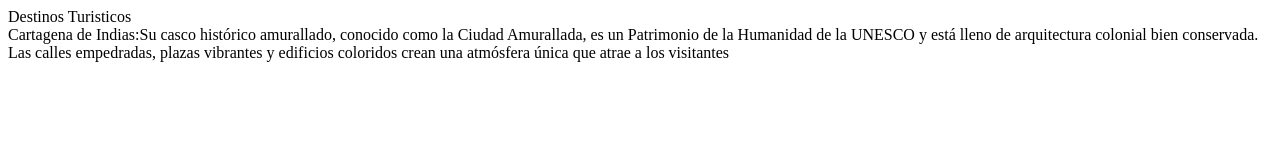
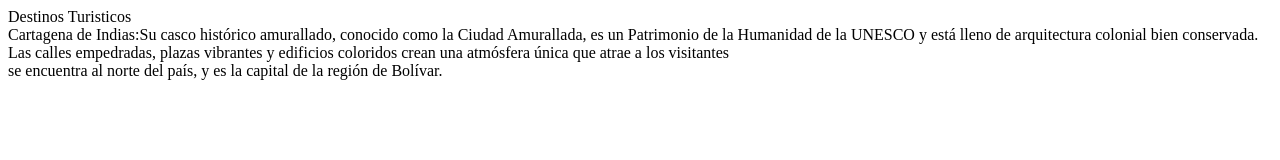
Before and after one commit to Reinamdo05/Lugares-turisticos, a plain HTML site: page index.html in a window 1280 px wide. Drawn offline with Linux system fonts and the light colour scheme.

Commit message:
quinto commit

```diff
--- a/index.html
+++ b/index.html
@@ -8,5 +8,6 @@
 <body>
     <div>Destinos Turisticos</div>
     <div>Cartagena de Indias:Su casco histórico amurallado, conocido como la Ciudad Amurallada, es un Patrimonio de la Humanidad de la UNESCO y está lleno de arquitectura colonial bien conservada. Las calles empedradas, plazas vibrantes y edificios coloridos crean una atmósfera única que atrae a los visitantes</div>
+    <div>se encuentra al norte del país, y es la capital de la región de Bolívar.</div>
 </body>
 </html>
```
